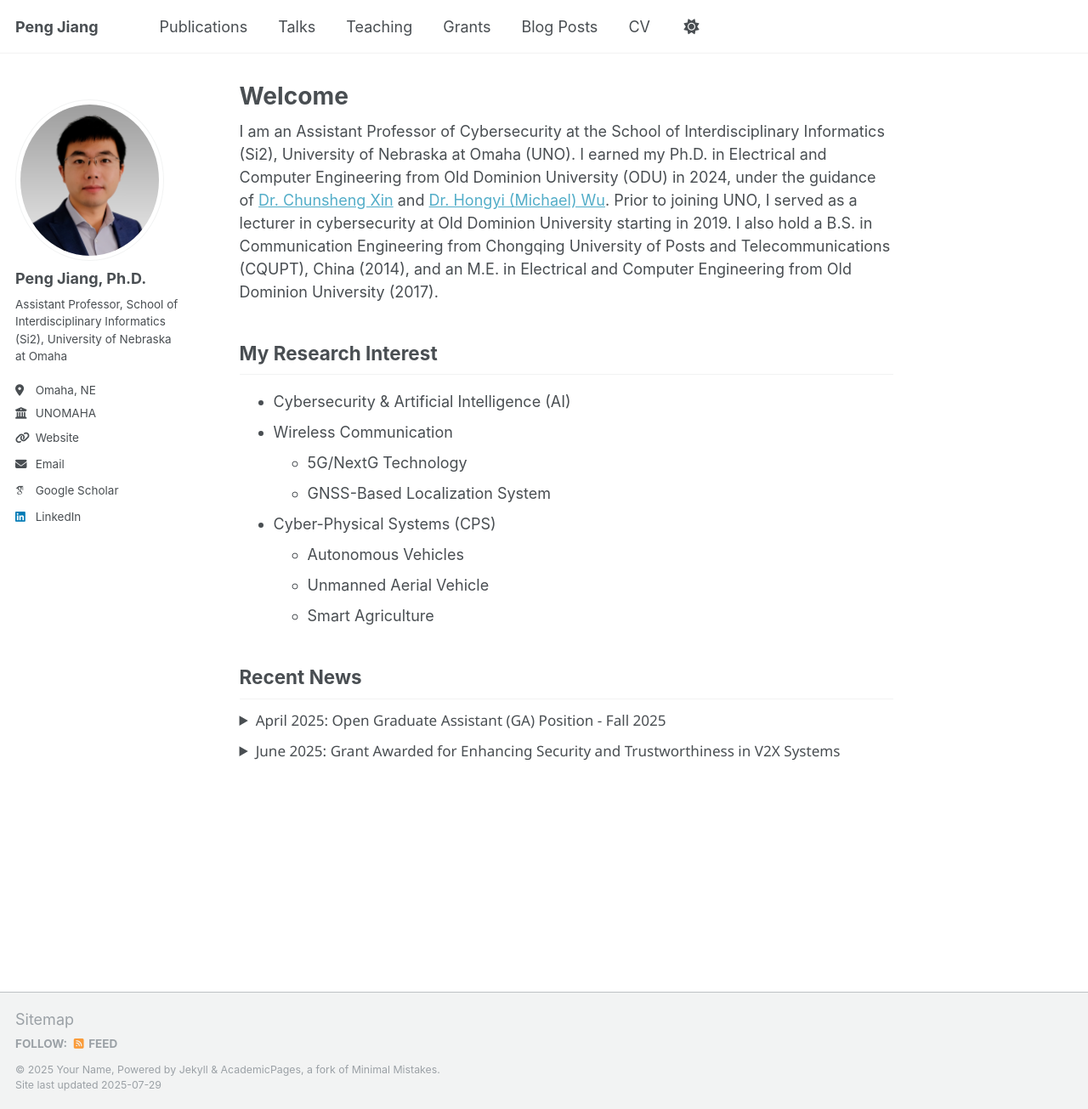
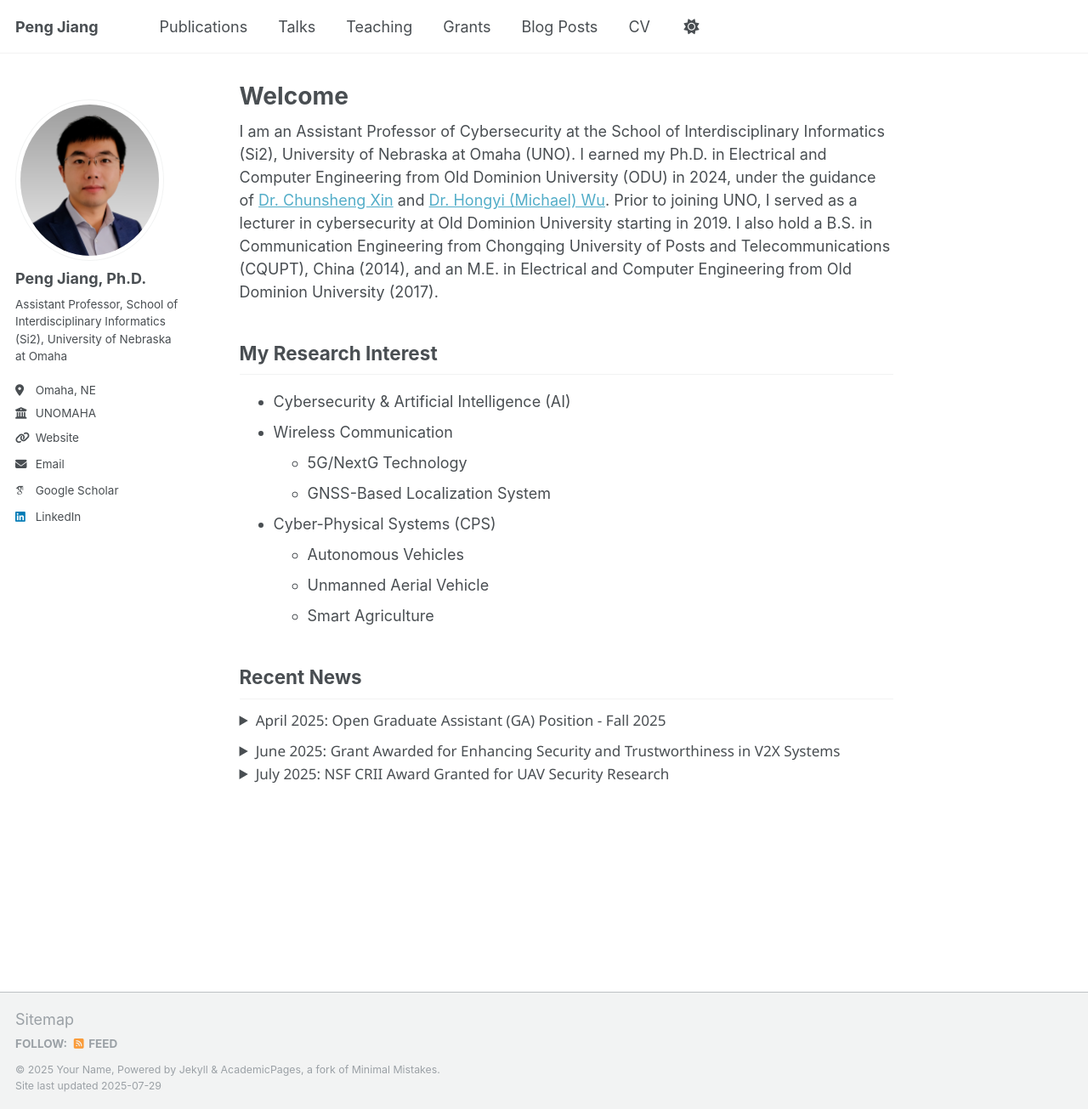
Before and after one commit to PJiang93/pjiang93.github.io, a Jekyll site: the page built from _pages/about.md, in a window 1280 px wide and 1305 px high. Shown: the whole window at 85% size. Built offline with Jekyll 4.4.1, drawn with Linux system fonts in a browser that asks for light colours; some web fonts are replaced.

Commit message:
update news

```diff
--- a/_pages/about.md
+++ b/_pages/about.md
@@ -56,6 +56,16 @@ I am an Assistant Professor of Cybersecurity at the School of Interdisciplinary
 
   </div>
 </details>
+<details>
+  <summary>
+    <span style="font-family: 'Segoe UI', 'Helvetica Neue', Arial, 'Liberation Sans', sans-serif; font-size: 0.95em;">
+      July 2025: NSF CRII Award Granted for UAV Security Research
+    </span>
+  </summary>
+  <div style="font-size: 0.95em;">
+    I am grateful to announce that my NSF CRII (CNS/SaTC) award on UAV Security has been granted. This award will support my research on enhancing the security of unmanned aerial vehicle (UAV) systems. I appreciate the support from NSF and look forward to advancing research in this important area.
+  </div>
+</details>
 
 <!-- Google tag (gtag.js) -->
 <script async src="https://www.googletagmanager.com/gtag/js?id=G-P5LS8FJ1QJ"></script>
```
